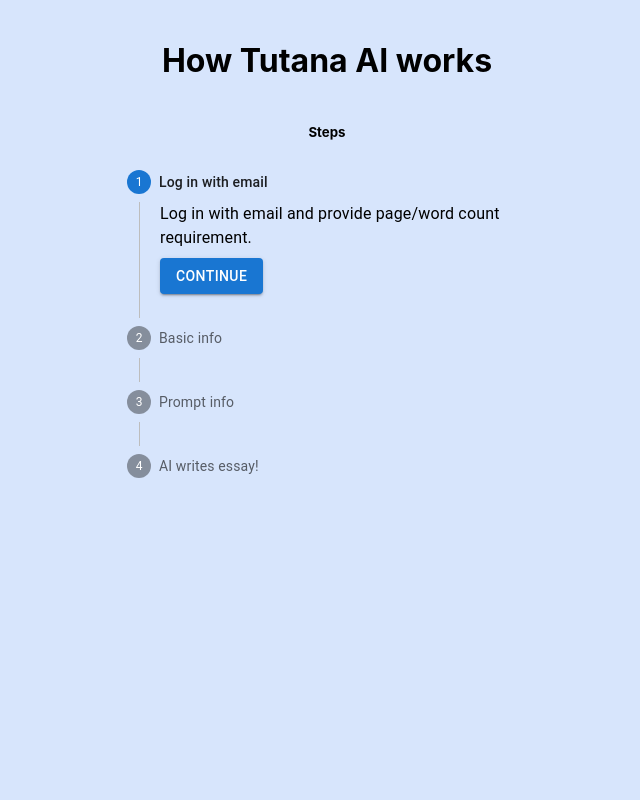
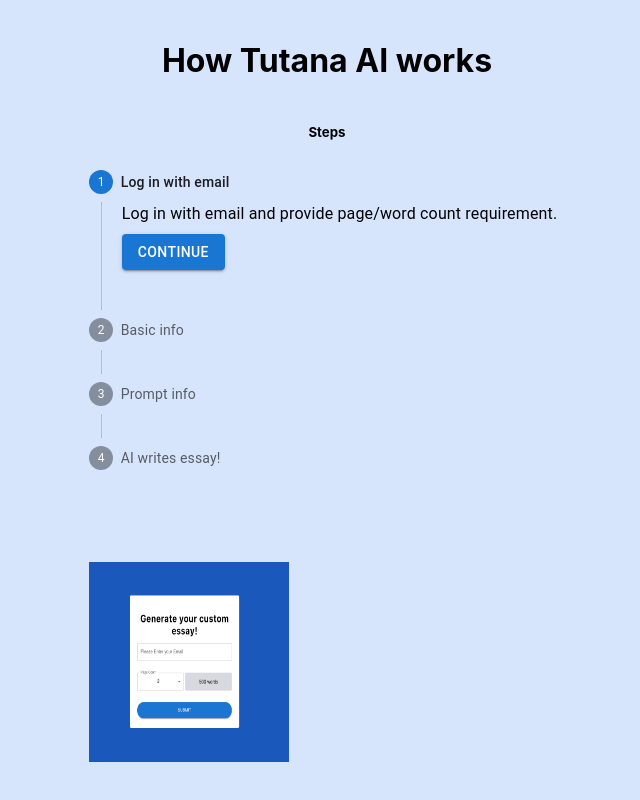
Before and after one commit to olsenbudanur/ChatGPT_Project, a React (Create React App) app in the folder client/: page / in a window 1280 px wide. Shown: the part 889-1689 px from the top of the page, without its empty margins (353-993 px from the left). Built offline with nearby package versions, Linux system fonts and the light colour scheme; no server answers.

Commit message:
screenshot

```diff
--- a/client/src/components/HomeSections/Steps.tsx
+++ b/client/src/components/HomeSections/Steps.tsx
@@ -7,7 +7,8 @@
 import Button from '@mui/material/Button';
 import Paper from '@mui/material/Paper';
 import Typography from '@mui/material/Typography';
-import * as S from "../../pages/Home/Home.styles";
+import * as S from "../Styles";
+
 
 
 const screenshot1 = require('../../assets/inputEmail1.png')
@@ -52,17 +53,17 @@
   };
 
   return (
-    <Box sx={{ maxWidth: 400, minHeight: 400 }}>
+  <div style={{display:'flex', flexDirection:'column'}}>
+    <Box sx={{ maxWidth: 800, minHeight: 400}}>
       <Stepper activeStep={activeStep} orientation="vertical">
         {steps.map((step, index) => (
           <Step key={step.label}>
-            <StepLabel
-            >
+                <StepLabel>
                   {step.label}
                 </StepLabel>
                 <StepContent>
                   <Typography>{step.description}</Typography>
-              {/* <Box sx={{ mb: 2 }}> */}
+                  <Box sx={{ mb: 2 }}>
 
                     <div>
                       { index != steps.length - 1 ? <Button
@@ -81,12 +82,16 @@
                       </Button> : null}
                     </div>
 
-              {/* </Box> */}
+                  </Box>
                 </StepContent>
           </Step>
         ))}
       </Stepper>
     </Box>
+  <div>
+  <S.photo src={String(screenshot1)} />
+  </div>
+  </div>
 
 
   );
--- /dev/null
+++ b/client/src/components/Styles.ts
@@ -0,0 +1,7 @@
+import styled from "styled-components";
+
+
+export const photo = styled.img`
+    height: 200px;
+    width: 200px;
+`
```
Lines whose indentation alone changed are shown as unchanged.
